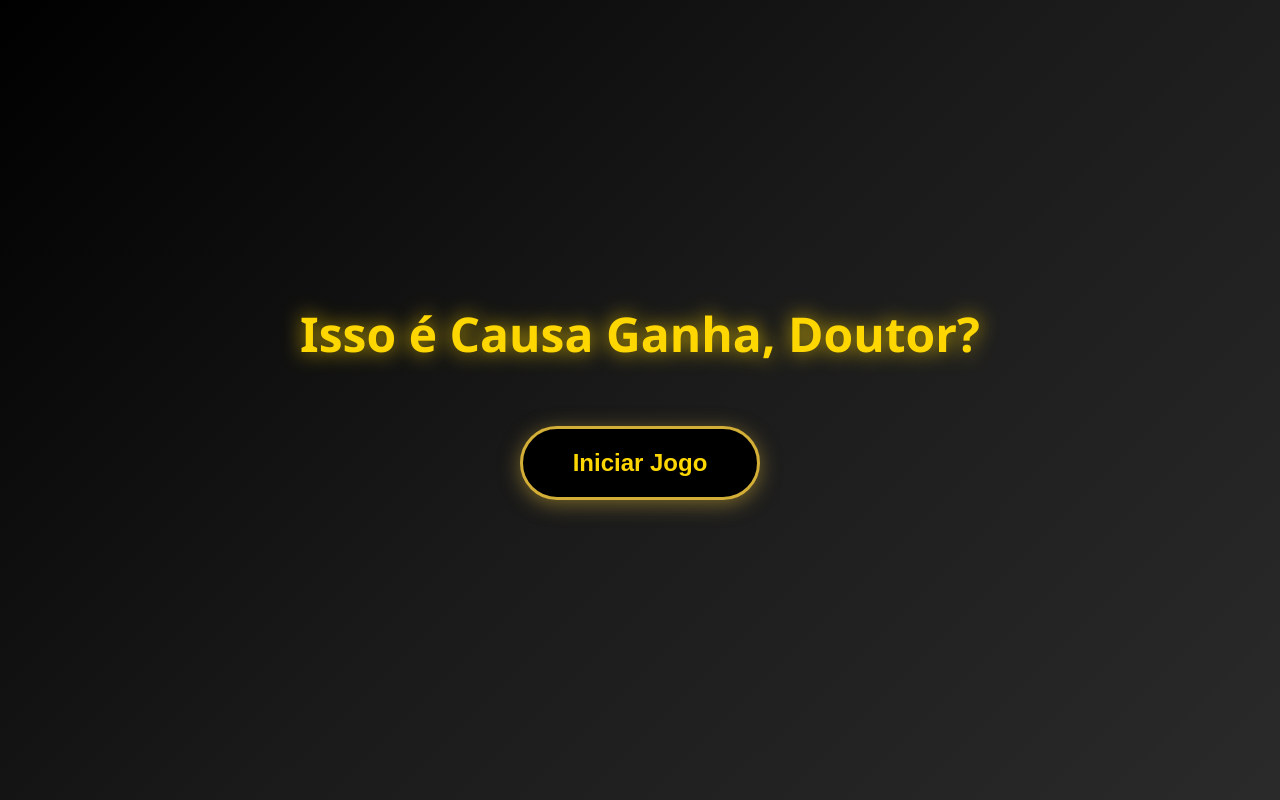
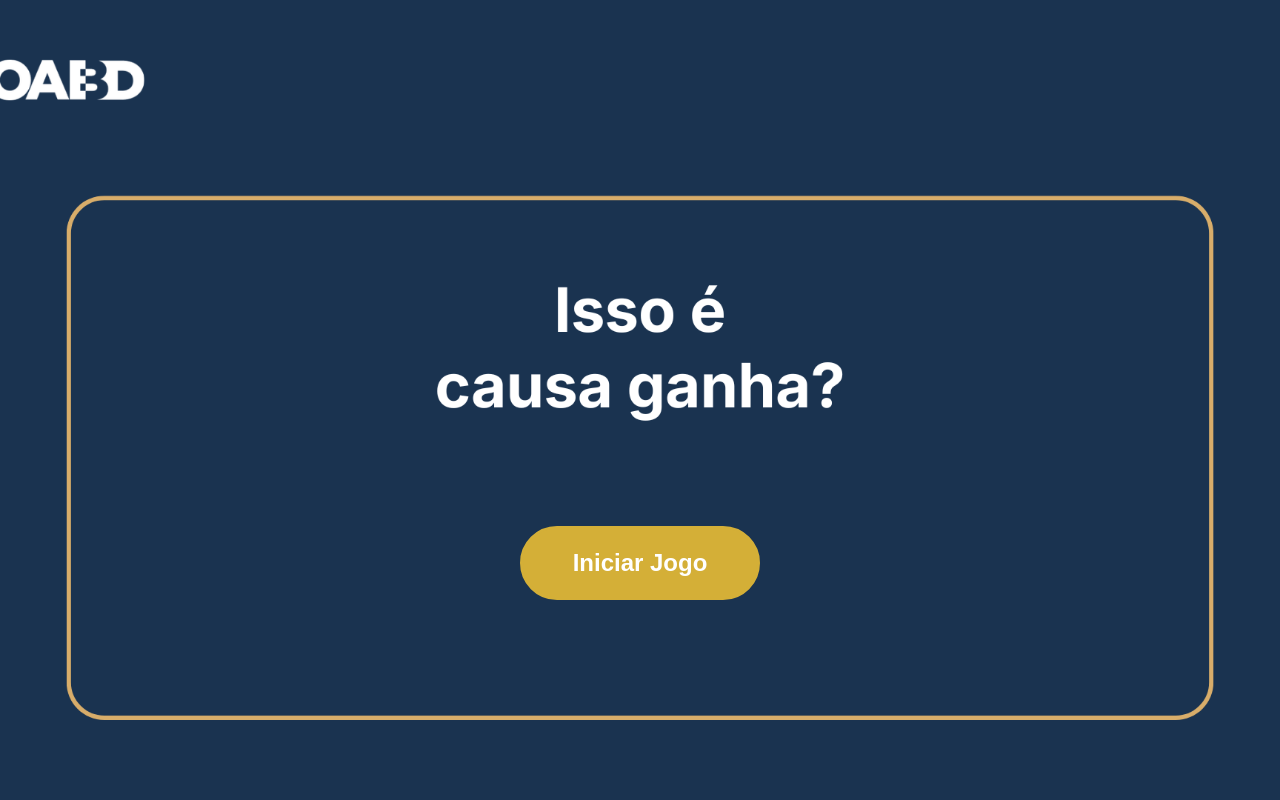
Before and after one commit to Costards2/Causa_Ganha_-VN_Minigame-, a plain HTML site: page index.html in a window 1280 px wide. Drawn offline with Linux system fonts and the light colour scheme.

Commit message:
Changed Visuals

```diff
--- a/css/styles.css
+++ b/css/styles.css
@@ -1,6 +1,6 @@
 /* ========================================
    PALETA DE CORES: PRETO E DOURADO
-   Preto: #000000, #1a1a1a
+   Preto: #1F3A56, #1F3A56
    Dourado: #d4af37, #ffd700, #b8860b
    ======================================== */
 
@@ -16,7 +16,7 @@ body {
     width: 100vw;
     height: 100vh;
     position: relative;
-    background: #000000;
+    background: #1F3A56;
 }
 
 /* ========================================
@@ -32,7 +32,11 @@ body {
     background-position: center;
     background-repeat: no-repeat;
     z-index: 1;
-    background-color: #1a1a1a;
+    background-color: #1F3A56;
+}
+
+.scene-background.inicio {
+    background-image: url('../img/InterfaceSemBotao.png');
 }
 
 .scene-background.escritorio {
@@ -56,14 +60,13 @@ body {
 
 .timer,
 .score {
-    background: rgba(0, 0, 0, 0.85);
+    background: #1F3A56;
     border: 2px solid #d4af37;
     padding: 10px 20px;
     border-radius: 8px;
     font-size: 16px;
     font-weight: bold;
-    color: #ffd700;
-    box-shadow: 0 2px 12px rgba(212, 175, 55, 0.4);
+    color: #ffffff;
 }
 
 /* ========================================
@@ -142,23 +145,21 @@ body {
     bottom: 0;
     left: 0;
     width: 100%;
-    background: rgba(0, 0, 0, 0.95);
-    color: #ffd700;
+    background: #1F3A56;
+    color: #ffffff;
     padding: 25px 40px 30px 40px;
     z-index: 50;
     cursor: pointer;
     border-top: 3px solid #d4af37;
-    box-shadow: 0 -4px 20px rgba(212, 175, 55, 0.3);
 }
 
 .speaker-name {
     font-size: 22px;
     font-weight: bold;
-    color: #ffd700;
+    color: #ffffff;
     margin-bottom: 10px;
     text-transform: uppercase;
     letter-spacing: 1px;
-    text-shadow: 0 0 10px rgba(255, 215, 0, 0.5);
 }
 
 .dialogue-text {
@@ -194,13 +195,12 @@ body {
     top: 50%;
     left: 50%;
     transform: translate(-50%, -50%);
-    background: rgba(0, 0, 0, 0.95);
+    background: #1F3A56;
     border: 3px solid #d4af37;
     border-radius: 15px;
     padding: 30px;
     max-width: 700px;
     width: 90%;
-    box-shadow: 0 8px 32px rgba(212, 175, 55, 0.5);
     z-index: 60;
 }
 
@@ -209,14 +209,15 @@ body {
 }
 
 .quiz-context {
-    background: #1a1a1a;
-    border-left: 5px solid #d4af37;
+    background: #1F3A56;
+    border: 3px solid #d4af37;
+    border-left: 8px solid #d4af37;
     padding: 15px;
     margin-bottom: 20px;
     border-radius: 5px;
     font-size: 16px;
     line-height: 1.5;
-    color: #ffd700;
+    color: #ffffff;
 }
 
 .quiz-options {
@@ -230,8 +231,8 @@ body {
     font-size: 18px;
     border-radius: 8px;
     border: 2px solid #d4af37;
-    background: #000000;
-    color: #ffd700;
+    background: #1F3A56;
+    color: #ffffff;
     cursor: pointer;
     transition: all 0.2s;
     text-align: left;
@@ -239,7 +240,7 @@ body {
 
 .quiz-options button:hover:not(:disabled) {
     transform: translateY(-2px);
-    background: #1a1a1a;
+    background: #1F3A56;
     box-shadow: 0 4px 12px rgba(212, 175, 55, 0.5);
     border-color: #ffd700;
 }
@@ -269,7 +270,7 @@ body {
     left: 0;
     width: 100%;
     height: 100%;
-    background: linear-gradient(135deg, #000000 0%, #1a1a1a 50%, #2a2a2a 100%);
+    background: rgba(0, 0, 0, 0); /* sem gradiente */
     display: flex;
     flex-direction: column;
     justify-content: center;
@@ -285,6 +286,7 @@ body {
 }
 
 .menu-screen h1 {
+    position: relative;
     font-size: 48px;
     margin-bottom: 60px;
     text-shadow: 0 0 20px rgba(255, 215, 0, 0.8);
@@ -292,22 +294,23 @@ body {
 }
 
 .start-button {
+    position: absolute;
+    bottom: 200px;
     font-size: 24px;
     padding: 20px 50px;
     border-radius: 50px;
     border: 3px solid #d4af37;
-    background: #000000;
-    color: #ffd700;
+    background: #d4af37;
+    color: #ffffff;
     cursor: pointer;
     font-weight: bold;
-    box-shadow: 0 4px 20px rgba(212, 175, 55, 0.5);
     transition: all 0.3s;
 }
 
 .start-button:hover {
     transform: translateY(-3px);
     box-shadow: 0 6px 30px rgba(255, 215, 0, 0.7);
-    background: #1a1a1a;
+    background: #d4af37;
     border-color: #ffd700;
 }
 
--- a/index.html
+++ b/index.html
@@ -3,24 +3,24 @@
 <head>
     <meta charset="UTF-8">
     <meta name="viewport" content="width=device-width, initial-scale=1.0">
-    <title>Isso é Causa Ganha, Doutor?</title>
+    <title>Isso é Causa Ganha</title>
     <link rel="stylesheet" href="css/styles.css">
 </head>
 <body>
     <!-- HUD superior -->
-    <div class="hud">
+    <div class="hud hidden">
         <div class="timer" id="timer">Tempo: 12:00</div>
         <div class="score" id="score">Pontos: 0 / 10</div>
     </div>
 
     <!-- Cenário de fundo -->
-    <div class="scene-background" id="scene-bg"></div>
+    <div class="scene-background inicio" id="scene-bg"></div>
 
     <!-- Container de sprites (apenas Advogado - perspectiva primeira pessoa) -->
     <div class="characters-container" id="characters-container"></div>
 
     <!-- Caixa de diálogo estilo DDLC (parte inferior) -->
-    <div class="dialogue-box" id="dialogue-box">
+    <div class="dialogue-box hidden" id="dialogue-box">
         <div class="speaker-name" id="speaker-name">Estagiário</div>
         <div class="dialogue-text" id="dialogue-text">
             Clique para iniciar...
@@ -36,7 +36,7 @@
 
     <!-- Botão iniciar (tela de menu) -->
     <div class="menu-screen" id="menu-screen">
-        <h1>Isso é Causa Ganha, Doutor?</h1>
+        <h1></h1>
         <button class="start-button" onclick="startGame()">Iniciar Jogo</button>
     </div>
 
--- a/js/script.js
+++ b/js/script.js
@@ -60,6 +60,8 @@ async function startGame() {
         remainingTime = TOTAL_TIME;
 
         menuScreen.classList.add('hidden');
+        document.querySelector('.hud').classList.remove('hidden');
+        dialogueBox.classList.remove('hidden');
         setupScene();
         updateHUD();
         startTimer();
```
Also changed, not shown: img/InterfaceSemBotao.png (added), img/adv sprites/advogado_neutro.png, img/adv sprites/advogado_preocupado.png, img/adv sprites/advogado_serio.png, img/adv sprites/advogado_sorrindo.png, img/bg_escritorio.jpg (deleted), img/bg_escritorio.png, img/bg_escritorio_old.png (added), img/bg_tribunal.jpg (deleted), img/estagiario_case.jpg (deleted), img/estagiario_feliz.jpg (deleted), img/estagiario_preocupado.jpg (deleted), img/stg sprites/estagiario_falando.png, img/stg sprites/estagiario_feliz.png, 1 more files.
